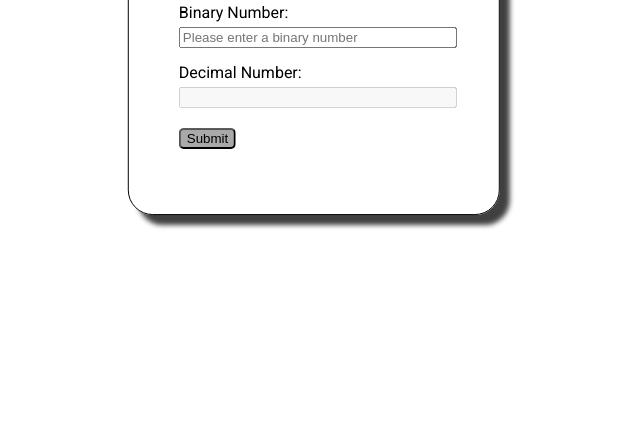
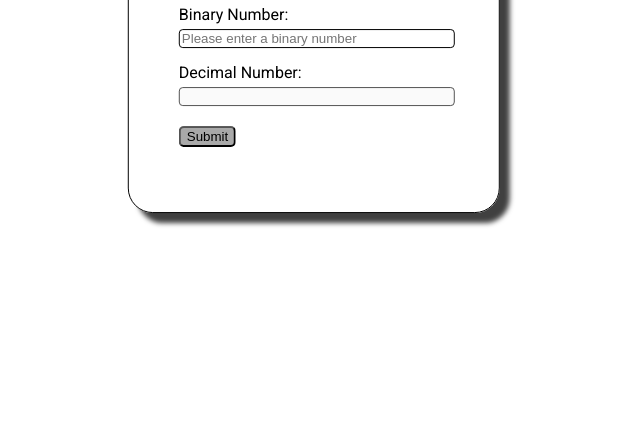
Before and after one commit to mrkshx/bin2dec, a website: page src/index.html in a window 1280 px wide. Shown: the part 357-800 px from the top of the page, without its empty margins (326-966 px from the left). Drawn offline with Linux system fonts and the light colour scheme.

Commit message:
rounded border of form inputs

```diff
--- a/src/style.css
+++ b/src/style.css
@@ -29,6 +29,8 @@ input {
 
 .form_inputs {
   width: 100%;
+  border-radius: 4px;
+  border: 1px solid;
 }
 
 #submit_btn {
```
